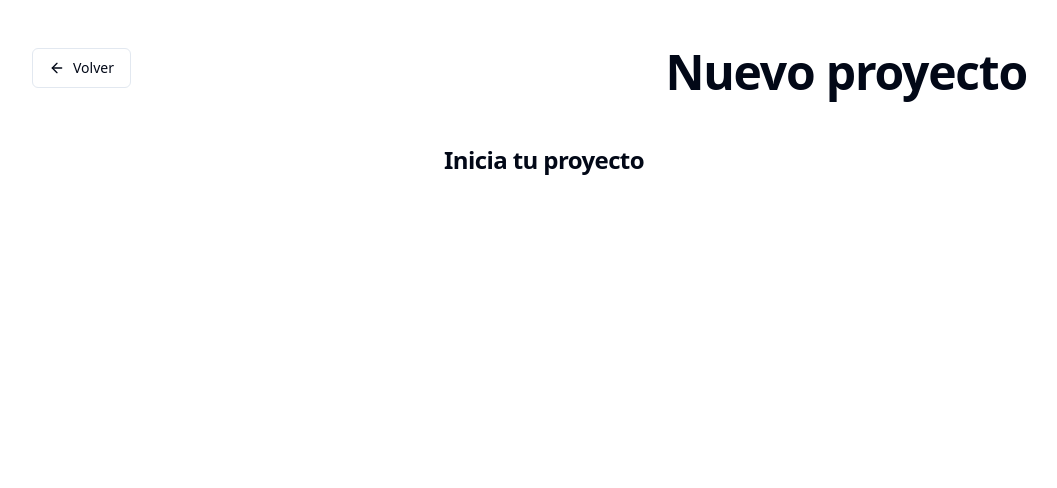
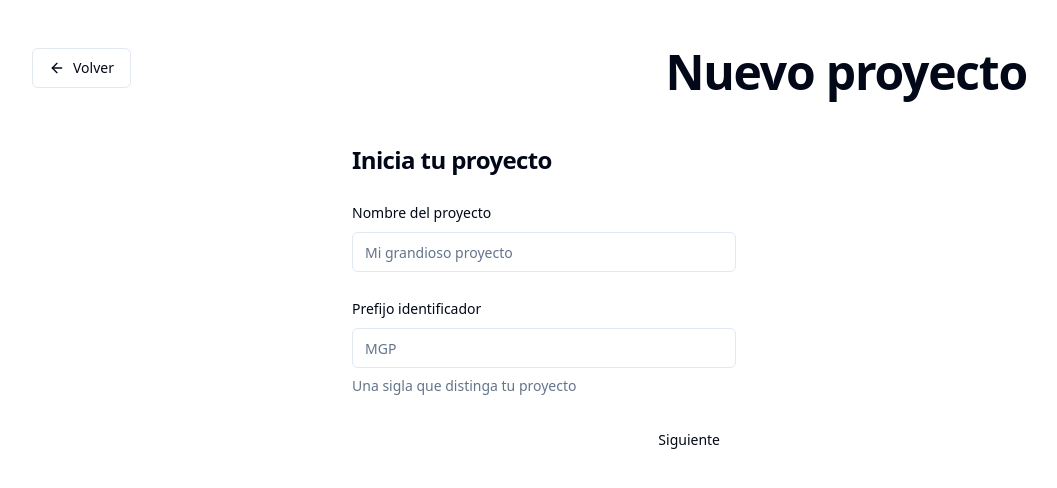
Before and after one commit to jhonatang7/thornia-frontend, a Next.js app: page /newproject in a window 1280 px wide. Shown: the top 488 px of the page, without its empty margins (96-1153 px from the left). Built offline with nearby package versions, Linux system fonts and the light colour scheme; no server answers.

Commit message:
Added the ui of a new project

```diff
--- /dev/null
+++ b/components/new-project/project-initial.jsx
@@ -0,0 +1,76 @@
+import {
+  Form,
+  FormControl,
+  FormDescription,
+  FormField,
+  FormItem,
+  FormLabel,
+  FormMessage,
+} from "@/components/ui/form";
+import { Input } from "@/components/ui/input";
+import { Button } from "@/components/ui/button";
+import { useForm } from "react-hook-form";
+import { projectInitialSchema } from "@/schemas/new-project-schema";
+import { zodResolver } from "@hookform/resolvers/zod";
+
+export function ProjectInitial() {
+  const formProjectInitial = useForm({
+    resolver: zodResolver(projectInitialSchema),
+    mode: "onChange",
+    defaultValues: {
+      projectName: "",
+      projectPrefix: "",
+    },
+  });
+  const onSubmit = (values) => {
+    console.log(values);
+  };
+  return (
+    <div className="grow flex flex-col max-w-sm">
+      <h3 className="flex-none mb-6 scroll-m-20 text-2xl font-semibold tracking-tight">
+        Inicia tu proyecto
+      </h3>
+      {
+        <Form {...formProjectInitial}>
+          <form
+            onSubmit={formProjectInitial.handleSubmit(onSubmit)}
+            className="mx-auto w-full"
+          >
+            <FormField
+              control={formProjectInitial.control}
+              name="projectName"
+              render={({ field }) => (
+                <FormItem className="mb-6">
+                  <FormLabel>Nombre del proyecto</FormLabel>
+                  <FormControl>
+                    <Input {...field} placeholder="Mi grandioso proyecto" />
+                  </FormControl>
+                  <FormMessage />
+                </FormItem>
+              )}
+            />
+            <FormField
+              control={formProjectInitial.control}
+              name="projectPrefix"
+              render={({ field }) => (
+                <FormItem className="mb-6">
+                  <FormLabel>Prefijo identificador</FormLabel>
+                  <FormControl>
+                    <Input {...field} placeholder="MGP" />
+                  </FormControl>
+                  <FormDescription>
+                    Una sigla que distinga tu proyecto
+                  </FormDescription>
+                  <FormMessage />
+                </FormItem>
+              )}
+            />
+            <div className="flex justify-end">
+            <Button type="submit" variant="Ghost">Siguiente</Button>
+            </div>
+          </form>
+        </Form>
+      }
+    </div>
+  );
+}
--- a/components/new-proyect/proyect-initial.jsx
+++ /dev/null
@@ -1,53 +0,0 @@
-import {
-  Form,
-  FormControl,
-  FormDescription,
-  FormField,
-  FormItem,
-  FormLabel,
-  FormMessage,
-} from "@/components/ui/form";
-import { Input } from "@/components/ui/input";
-import { Button } from "@/components/ui/button";
-import { useForm } from "react-hook-form";
-
-export function ProyectInitial() {
-  const formInitial = useForm({});
-  return (
-    <div className="flex flex-col">
-      <h3 className="scroll-m-20 text-2xl font-semibold tracking-tight">
-        Inicia tu proyecto
-      </h3>
-      {/*
-      <Form {...form}>
-        <form
-          onSubmit={form.handleSubmit(onSubmit)}
-          className="max-w-md w-full space-y-6"
-        >
-          <FormField
-            control={form.control}
-            name="name"
-            render={({ field }) => (
-              <FormItem>
-                <FormLabel>Nombre</FormLabel>
-                <FormControl>
-                  <div className="flex flex-row space-x-2">
-                    <Input {...field} />
-                    <Button type="submit" variant="ghost">
-                      Siguiente
-                    </Button>
-                  </div>
-                </FormControl>
-                <FormDescription>
-                  Este es el nombre que los demás verán en los proyectos
-                </FormDescription>
-                <FormMessage />
-              </FormItem>
-            )}
-          />
-        </form>
-      </Form>
-      */}
-    </div>
-  );
-}
--- a/pages/newproject.js
+++ b/pages/newproject.js
@@ -1,6 +1,6 @@
 import { Button } from "@/components/ui/button";
 import { ArrowLeft } from "lucide-react";
-import { ProyectInitial } from "@/components/new-proyect/proyect-initial";
+import { ProjectInitial } from "@/components/new-project/project-initial";
 
 export default function NewProject() {
   return (
@@ -19,8 +19,8 @@ export default function NewProject() {
         </h1>
         <div className="basis-[10%]" />
       </div>
-      <div className="flex justify-center ">
-        <ProyectInitial />
+      <div className="flex justify-center w-full ">
+        <ProjectInitial />
       </div>
     </main>
   );
--- /dev/null
+++ b/schemas/new-project-schema.js
@@ -0,0 +1,13 @@
+import * as zod from "zod";
+
+export const projectInitialSchema = zod.object({
+  projectName: zod
+    .string({ required_error: "Introduce un nombre para el proyecto" })
+    .min(3, { message: "Debe tener al menos 3 caracteres" })
+    .max(20, { message: "No debe pasar de 20 caracteres" }),
+  projectPrefix: zod
+    .string({ required_error: "Introduce un prefijo para tu proyecto" })
+    .min(2, { message: "Debe tener al menos 2 caracteres" })
+    .max(5, { message: "No debe pasar de 5 caracteres" }),
+})
+.required();
```
